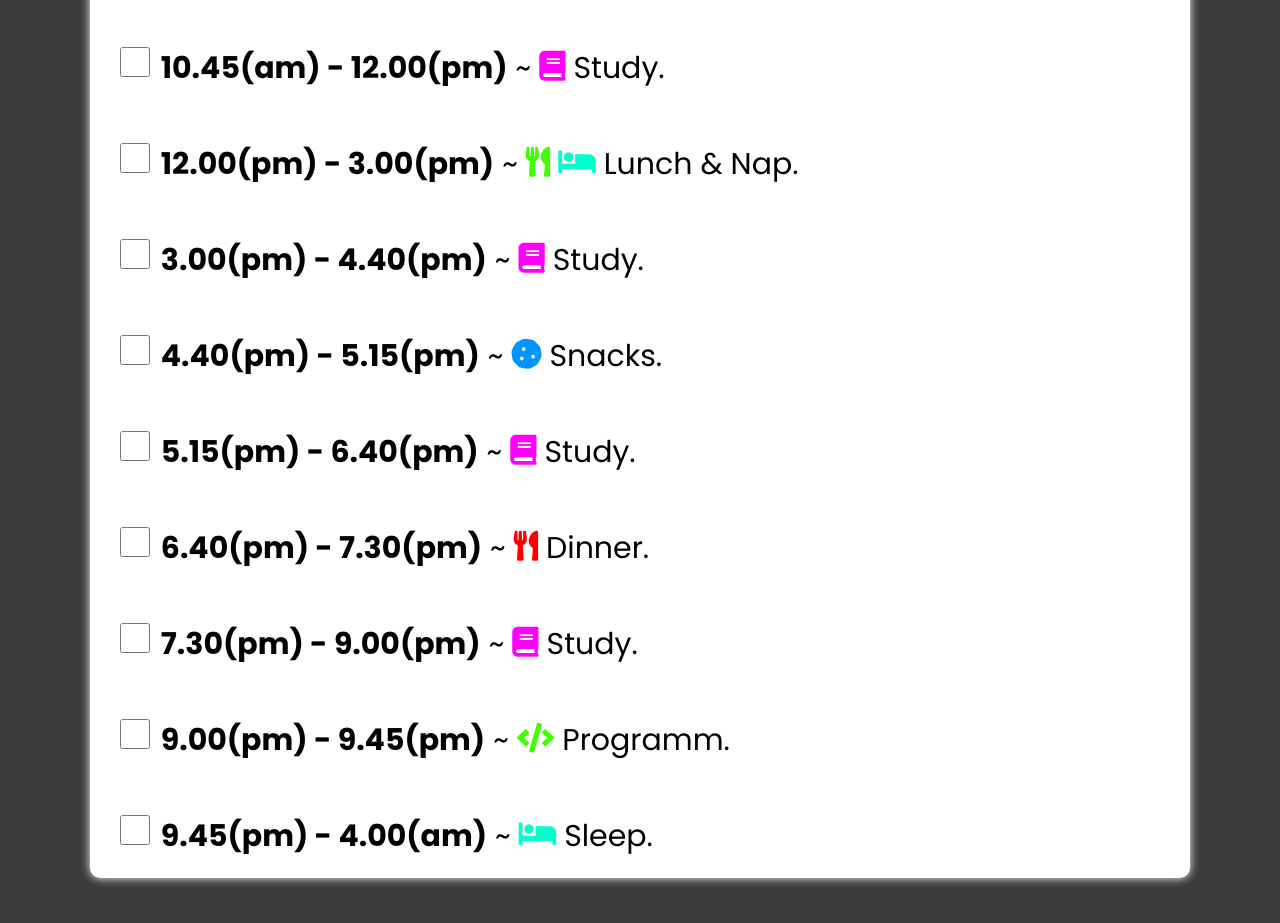
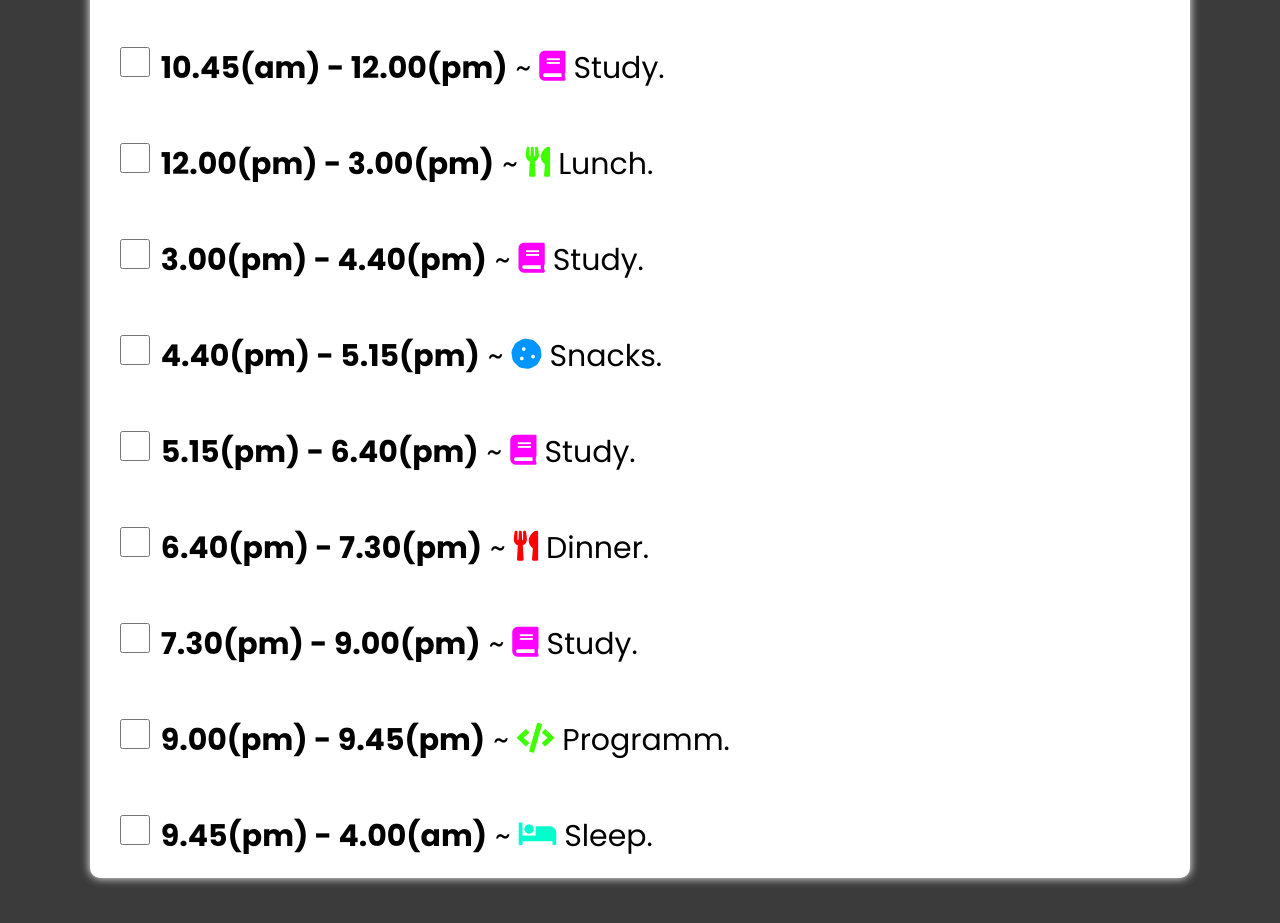
Before and after one commit to Rakesh20456/Rocky-Self-Develop-Web, a plain HTML site: page index.html in a window 1280 px wide. Shown: the part 2520-3443 px from the top of the page. Drawn offline with Linux system fonts and the light colour scheme.

Commit message:
Update index.html

```diff
--- a/index.html
+++ b/index.html
@@ -42,7 +42,7 @@
                 <p><input type="checkbox"><b>9.00(am) - 10.30(am)</b> ~ <i class="fas fa-book" style="color: rgb(255, 0, 255);"></i> Study.</p>
                 <p><input type="checkbox"><b>10.30(am) - 10.45(am)</b> ~ <i class="fas fa-cookie" style="color: rgb(0, 149, 255);"></i> Snacks.</p>
                 <p><input type="checkbox"><b>10.45(am) - 12.00(pm)</b> ~ <i class="fas fa-book" style="color: rgb(255, 0, 255);"></i> Study.</p>
-                <p><input type="checkbox"><b>12.00(pm) - 3.00(pm)</b> ~ <i class="fas fa-utensils" style="color: rgb(64, 255, 0);"></i> <i class="fas fa-bed" style="color: rgb(0, 255, 204);"></i> Lunch & Nap.</p>
+                <p><input type="checkbox"><b>12.00(pm) - 3.00(pm)</b> ~ <i class="fas fa-utensils" style="color: rgb(64, 255, 0);"></i> Lunch.</p>
                 <p><input type="checkbox"><b>3.00(pm) - 4.40(pm)</b> ~ <i class="fas fa-book" style="color: rgb(255, 0, 255);"></i> Study.</p>
                 <p><input type="checkbox"><b>4.40(pm) - 5.15(pm)</b> ~ <i class="fas fa-cookie" style="color: rgb(0, 149, 255);"></i> Snacks.</p>
                 <p><input type="checkbox"><b>5.15(pm) - 6.40(pm)</b> ~ <i class="fas fa-book" style="color: rgb(255, 0, 255);"></i> Study.</p>
```
